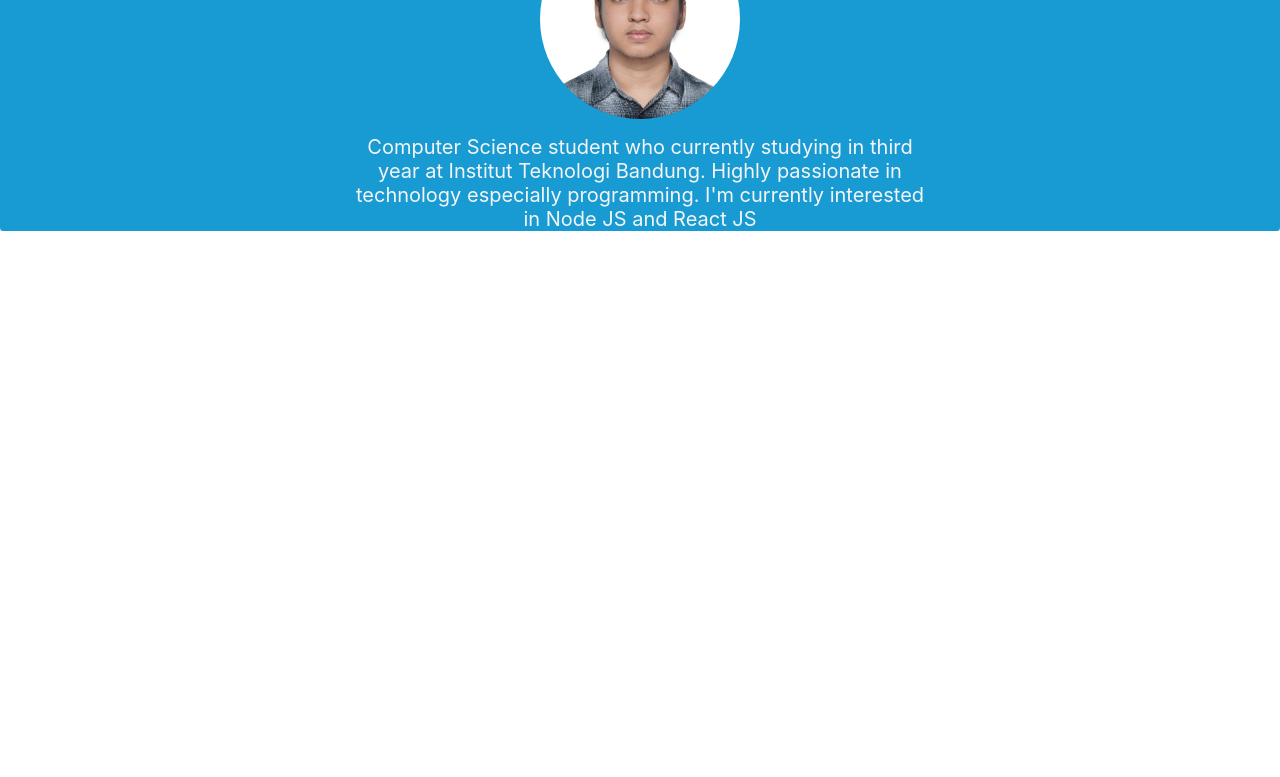
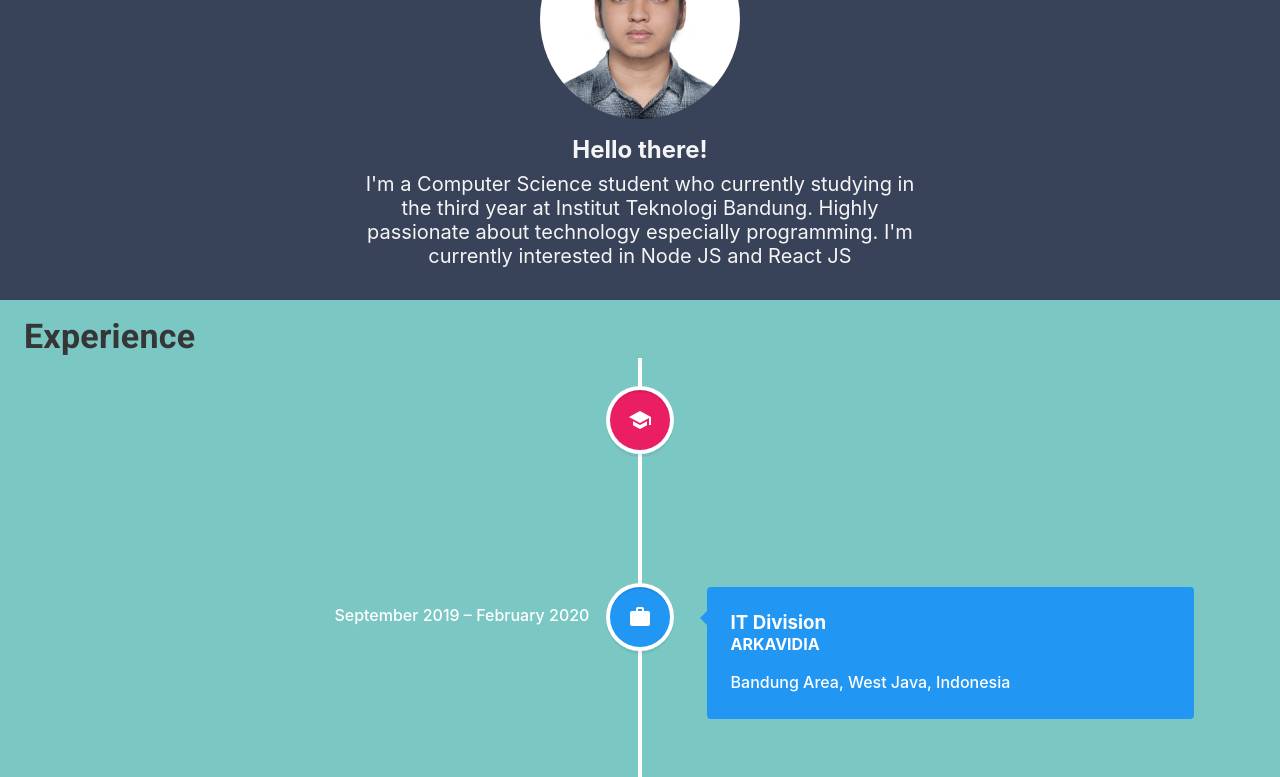
Before and after one commit to bmusuko/personal-web, a React (Create React App) app in the folder client/: page / in a window 1280 px wide. Shown: the part 929-1706 px from the top of the page. Before the commit the page ends 1160 px from the top, so only its background shows below. Built offline with nearby package versions, Linux system fonts and the light colour scheme.

Commit message:
add experience section

```diff
--- a/client/package.json
+++ b/client/package.json
@@ -12,10 +12,12 @@
     "dotenv": "^8.2.0",
     "font-awesome": "^4.7.0",
     "react": "^16.13.1",
+    "react-anchor-link-smooth-scroll": "^1.0.12",
     "react-dom": "^16.13.1",
     "react-router-dom": "^5.2.0",
     "react-scripts": "3.4.1",
-    "react-toastify": "^6.0.5"
+    "react-toastify": "^6.0.5",
+    "react-vertical-timeline-component": "^2.6.2"
   },
   "scripts": {
     "start": "react-scripts start",
--- /dev/null
+++ b/client/src/components/Homepage/Experience.css
@@ -0,0 +1,7 @@
+.vertical-timeline-element-content{
+    box-shadow: none;
+}
+
+.vertical-timeline-element-content .vertical-timeline-element-date{
+    opacity: 1;
+}
--- /dev/null
+++ b/client/src/components/Homepage/Experience.js
@@ -0,0 +1,150 @@
+import React from 'react';
+import StarIcon from '@material-ui/icons/Star';
+import WorkIcon from '@material-ui/icons/Work';
+import SchoolIcon from '@material-ui/icons/School';
+import { VerticalTimeline, VerticalTimelineElement }  from 'react-vertical-timeline-component';
+import 'react-vertical-timeline-component/style.min.css';
+import Typography from '@material-ui/core/Typography';
+import ExperienceData from '../../static/experience';
+import './Experience.css';
+
+const styles = {
+    project: {
+        paddingTop: '1rem',
+        color: '#363636',
+        fontWeight: 'bolder',
+    },
+}
+
+
+const timelineElement = ExperienceData.map((exp)=>{
+    return(
+        <VerticalTimelineElement
+        className="vertical-timeline-element--education"
+        contentStyle={{ background: exp.type === 'education' ? 'rgb(233, 30, 99)' : 'rgb(33, 150, 243)', color: '#fff ' }}
+        contentArrowStyle={{ borderRight: `7px solid  ${exp.type === 'education' ? 'rgb(233, 30, 99)' : 'rgb(33, 150, 243)'}` }}
+        date={exp.date}
+        iconStyle={{ background: exp.type === 'education' ? 'rgb(233, 30, 99)' : 'rgb(33, 150, 243)', color: '#fff' }}
+        icon={exp.type === 'education' ? <SchoolIcon />  : <WorkIcon /> }
+        style={{boxShadow:'0!important'}}
+    >
+        <h3 className="vertical-timeline-element-title">{exp.title}</h3>
+        <h4 className="vertical-timeline-element-subtitle">{exp.company}</h4>
+        <p>
+        {exp.location}
+        </p>
+    </VerticalTimelineElement>
+)})
+
+
+function Experience(){
+    console.log(timelineElement);
+
+    return(
+        <React.Fragment>
+            <Typography variant="h4" style={styles.project}>
+                Experience
+            </Typography>
+            <VerticalTimeline>
+                {timelineElement}
+                <VerticalTimelineElement
+                    iconStyle={{ background: 'rgb(16, 204, 82)', color: '#ffffff' }}
+                icon={<StarIcon />}/>
+            </VerticalTimeline>
+        </React.Fragment>
+    )
+}
+
+ export default Experience;
+
+
+//  <VerticalTimelineElement
+//  className="vertical-timeline-element--work"
+//  contentStyle={{ background: 'rgb(33, 150, 243)', color: '#fff' }}
+//  contentArrowStyle={{ borderRight: '7px solid  rgb(33, 150, 243)' }}
+//  date="2011 - present"
+//  iconStyle={{ background: 'rgb(33, 150, 243)', color: '#fff' }}
+//  icon={<WorkIcon />}
+// >
+//  <h3 className="vertical-timeline-element-title">Creative Director</h3>
+//  <h4 className="vertical-timeline-element-subtitle">Miami, FL</h4>
+//  <p>
+//  Creative Direction, User Experience, Visual Design, Project Management, Team Leading
+//  </p>
+// </VerticalTimelineElement>
+// <VerticalTimelineElement
+//  className="vertical-timeline-element--work"
+//  date="2010 - 2011"
+//  iconStyle={{ background: 'rgb(33, 150, 243)', color: '#fff' }}
+//  icon={<WorkIcon />}
+// >
+//  <h3 className="vertical-timeline-element-title">Art Director</h3>
+//  <h4 className="vertical-timeline-element-subtitle">San Francisco, CA</h4>
+//  <p>
+//  Creative Direction, User Experience, Visual Design, SEO, Online Marketing
+//  </p>
+// </VerticalTimelineElement>
+// <VerticalTimelineElement
+//  className="vertical-timeline-element--work"
+//  date="2008 - 2010"
+//  iconStyle={{ background: 'rgb(33, 150, 243)', color: '#fff' }}
+//  icon={<WorkIcon />}
+// >
+//  <h3 className="vertical-timeline-element-title">Web Designer</h3>
+//  <h4 className="vertical-timeline-element-subtitle">Los Angeles, CA</h4>
+//  <p>
+//  User Experience, Visual Design
+//  </p>
+// </VerticalTimelineElement>
+// <VerticalTimelineElement
+//  className="vertical-timeline-element--work"
+//  date="2006 - 2008"
+//  iconStyle={{ background: 'rgb(33, 150, 243)', color: '#fff' }}
+//  icon={<WorkIcon />}
+// >
+//  <h3 className="vertical-timeline-element-title">Web Designer</h3>
+//  <h4 className="vertical-timeline-element-subtitle">San Francisco, CA</h4>
+//  <p>
+//  User Experience, Visual Design
+//  </p>
+// </VerticalTimelineElement>
+// <VerticalTimelineElement
+//  className="vertical-timeline-element--education"
+//  date="April 2013"
+//  iconStyle={{ background: 'rgb(233, 30, 99)', color: '#fff' }}
+//  icon={<SchoolIcon />}
+// >
+//  <h3 className="vertical-timeline-element-title">Content Marketing for Web, Mobile and Social Media</h3>
+//  <h4 className="vertical-timeline-element-subtitle">Online Course</h4>
+//  <p>
+//  Strategy, Social Media
+//  </p>
+// </VerticalTimelineElement>
+// <VerticalTimelineElement
+//  className="vertical-timeline-element--education"
+//  date="November 2012"
+//  iconStyle={{ background: 'rgb(233, 30, 99)', color: '#fff' }}
+//  icon={<SchoolIcon />}
+// >
+//  <h3 className="vertical-timeline-element-title">Agile Development Scrum Master</h3>
+//  <h4 className="vertical-timeline-element-subtitle">Certification</h4>
+//  <p>
+//  Creative Direction, User Experience, Visual Design
+//  </p>
+// </VerticalTimelineElement>
+// <VerticalTimelineElement
+//  className="vertical-timeline-element--education"
+//  date="2002 - 2006"
+//  iconStyle={{ background: 'rgb(233, 30, 99)', color: '#fff' }}
+//  icon={<SchoolIcon />}
+// >
+//  <h3 className="vertical-timeline-element-title">Bachelor of Science in Interactive Digital Media Visual Imaging</h3>
+//  <h4 className="vertical-timeline-element-subtitle">Bachelor Degree</h4>
+//  <p>
+//  Creative Direction, Visual Design
+//  </p>
+// </VerticalTimelineElement>
+// <VerticalTimelineElement
+//  iconStyle={{ background: 'rgb(16, 204, 82)', color: '#fff' }}
+//  icon={<StarIcon />}
+// />
--- a/client/src/pages/Homepage/index.js
+++ b/client/src/pages/Homepage/index.js
@@ -9,6 +9,8 @@ import LinkedInIcon from '@material-ui/icons/LinkedIn';
 import GitHubIcon from '@material-ui/icons/GitHub';
 import AvatarUrl from '../../assets/ava.jpg';
 import Avatar from '@material-ui/core/Avatar';
+import Container from '@material-ui/core/Container';
+import Experience from '../../components/Homepage/Experience'
 
 const styles = {
     paperContainer: {
@@ -40,7 +42,7 @@ const styles = {
         width:'100%',
     },
     paperAbout: {
-        background: '#189ad3',
+        background: '#384259',
     },
     large: {
         width: '200px',
@@ -50,21 +52,34 @@ const styles = {
     },
     description: {
         margin:'auto',
-        marginTop: '1rem',
+        marginTop: '0.5rem',
         maxWidth:'36rem',
         color: '#f5f5f5',
         fontWeight: 'normal',
         textAlign:'center',
-        fontSize: '1.25rem'
+        fontSize: '1.25rem',
+        marginBottom: '2rem'
+    },
+    about: {
+        margin:'auto',
+        marginTop: '1rem',
+        color: '#f5f5f5',
+        fontWeight: 'bolder',
+        textAlign:'center',
+        fontSize: '1.5rem'
+    },
+    project: {
+        paddingTop: '1rem',
+        color: '#363636',
+        fontWeight: 'bolder',
     },
 };
 
-const description = "Computer Science student who currently studying in third year at Institut Teknologi Bandung. Highly passionate in technology especially programming. I'm currently interested in Node JS and React JS"
-
+const description = `I'm a Computer Science student who currently studying in the third year at Institut Teknologi Bandung. Highly passionate about technology especially programming. I'm currently interested in Node JS and React JS`
 function Homepage(){
     return(
         <React.Fragment>
-            <Paper style={styles.paperContainer}>
+            <Paper square style={styles.paperContainer}>
                 <Grid
                     container
                     direction="row"
@@ -108,7 +123,7 @@ function Homepage(){
                     </Grid>
                 </Grid>
             </Paper>
-            <Paper style={styles.paperAbout}>
+            <Paper square style={styles.paperAbout} id="about">
                 <Grid
                     container
                     direction="row"
@@ -117,12 +132,22 @@ function Homepage(){
                         <Avatar alt="Remy Sharp" src={AvatarUrl} style={styles.large} justify="center" />
                     </Grid>
                     <Grid item sm={12} justify="center" style={styles.maxWidth}>
+                    <p variant="display" style={styles.about}>
+                            Hello there!
+                        </p>
                         <p variant="display" style={styles.description}>
                             {description}
                         </p>
                      </Grid>
                 </Grid>
             </Paper>
+            <Paper square style={
+                    {background:"#7ac7c4"}
+                } id="experience">
+                <Container maxWidth="lg" >
+                    <Experience />
+                </Container>
+                </Paper>
         </React.Fragment>
     )
 }
--- /dev/null
+++ b/client/src/static/experience.js
@@ -0,0 +1,54 @@
+const experience =
+[
+    {
+        "title": "Computer Science Bachelor's degree",
+        "company":"Institut Teknologi Bandung",
+        "location": "Bandung Area, West Java, Indonesia",
+        "date": "2017 – present",
+        "type" : "education"
+    },
+    {
+        "title": "IT Division",
+        "company": "ARKAVIDIA",
+        "location": "Bandung Area, West Java, Indonesia",
+        "date" : "September 2019 – February 2020",
+        "type" : "work"
+    }
+    ,{
+        "title": "PRODIGI Internship",
+        "company": "Bank OCBC NISP",
+        "location": "Greater Jakarta Area, Indonesia",
+        "date" : "July 2019 – August 2019",
+        "type" : "work"
+    },
+    {
+        "title": "Lab Assistant",
+        "company": "Comlabs-USDI ITB,        ",
+        "location": "Bandung Area, West Java, Indonesia",
+        "date" : "January 2019 – April 2019",
+        "type" : "work"
+    },
+    {
+        "title": "Senior High School",
+        "company":"Saint John Catholic School",
+        "location": "BSD, South Tangerang, Indonesia",
+        "date": "2014 – 2017",
+        "type" : "education"
+    },
+    {
+        "title": "Junior High School",
+        "company":"SMPN 2 Dumai",
+        "location": "Dumai, Riau, Indonesia",
+        "date": "2012 – 2014",
+        "type" : "education"
+    },
+    {
+        "title": "Elementary School",
+        "company":"SDN Binsus",
+        "location": "Dumai, Riau, Indonesia",
+        "date": "2006 – 2012",
+        "type" : "education"
+    },
+]
+
+export default experience;
```
Also changed, not shown: client/src/components/layout/header.js (+15 -9 lines), 2 other files (tests, documents, lock files or other folders).
